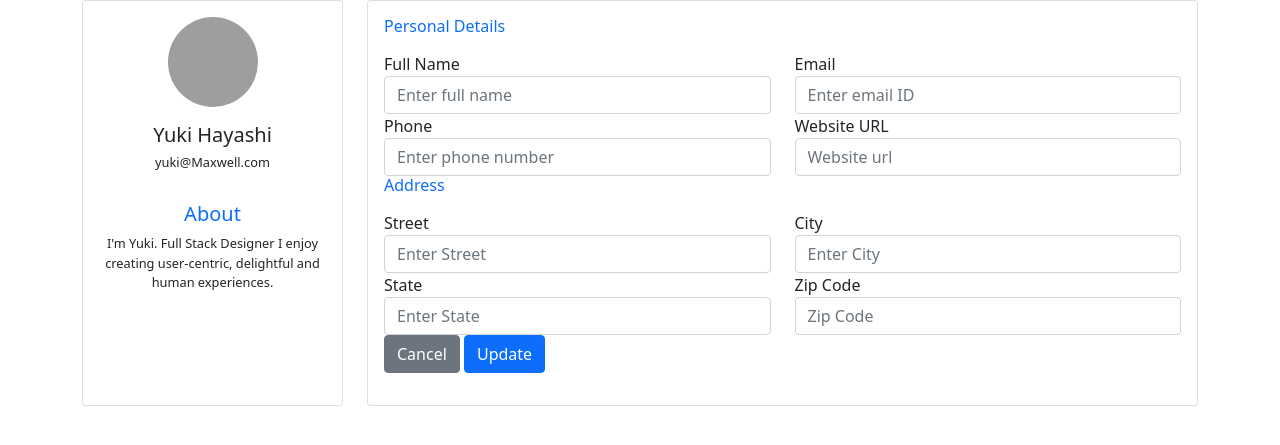
After one commit to Kumati63/Rayzek, a Django app: template templates/PrimeraApp/userSettings.html in a window 1280 px wide. The commit adds this page. Shown: the top 445 px of the page. Run offline with Django 3.2, Linux system fonts and the light colour scheme; the template is opened without the code that fills it, so the values that code supplies are empty; some libraries are stand-ins or nearby versions; grey boxes are pictures that could not be loaded.

Commit message:
agregado un Settings temporal
se ha agregado la pagina de settings, no esta configurada, solo es de muestra por ahora

```diff
--- a/primeraApp/urls.py
+++ b/primeraApp/urls.py
@@ -11,6 +11,7 @@ urlpatterns = [
     path('main/', views.main,name='main'),
     path('mailresultGood/', views.mailresultGood,name='mailresultGood'),
     path('mailresultBad/', views.mailresultBad,name='mailresultBad'),
+    path('userSettings/', views.userSettings,name='userSettings'),
     path('CrudNotificaciones/', views.CrudNotificaciones, name='CrudNotificaciones'),
     path('notificaciones/editar/', views.CrudNotificaciones, name='editar_notificacion'),
     path('notificaciones/eliminar/', views.CrudNotificaciones, name='eliminar_notificacion'),
--- a/primeraApp/views.py
+++ b/primeraApp/views.py
@@ -620,3 +620,9 @@ def mailresultGood(request):
 def mailresultBad(request):
 
     return render(request,'PrimeraApp/mailresultBad.html')
+
+
+@login_required_custom
+def userSettings(request):
+
+    return render(request,'PrimeraApp/userSettings.html')
--- /dev/null
+++ b/static/css/Settings.css
@@ -0,0 +1,58 @@
+body {
+    margin-top: 20px;
+    color: #bcd0f7;
+    background: #1A233A;
+}
+
+.account-settings .user-profile {
+    margin: 0 0 1rem 0;
+    padding-bottom: 1rem;
+    text-align: center;
+}
+
+.account-settings .user-profile .user-avatar {
+    margin: 0 0 1rem 0;
+}
+
+.account-settings .user-profile .user-avatar img {
+    width: 90px;
+    height: 90px;
+    -webkit-border-radius: 100px;
+    -moz-border-radius: 100px;
+    border-radius: 100px;
+}
+
+.account-settings .user-profile h5.user-name {
+    margin: 0 0 0.5rem 0;
+}
+
+.account-settings .user-profile h6.user-email {
+    margin: 0;
+    font-size: 0.8rem;
+    font-weight: 400;
+}
+
+.account-settings .about {
+    margin: 1rem 0 0 0;
+    font-size: 0.8rem;
+    text-align: center;
+}
+
+.card {
+    background: #272E48;
+    -webkit-border-radius: 5px;
+    -moz-border-radius: 5px;
+    border-radius: 5px;
+    border: 0;
+    margin-bottom: 1rem;
+}
+
+.form-control {
+    border: 1px solid #596280;
+    -webkit-border-radius: 2px;
+    -moz-border-radius: 2px;
+    border-radius: 2px;
+    font-size: .825rem;
+    background: #1A233A;
+    color: #bcd0f7;
+}
--- a/templates/PrimeraApp/main.html
+++ b/templates/PrimeraApp/main.html
@@ -108,7 +108,7 @@
               <div class="offcanvas-body">
                 <ul class="navbar-nav justify-content-start flex-grow-1 pe-3">
                   <li class="nav-item">
-                    <a class="nav-link active" aria-current="page" href="#">Settings</a>
+                    <a class="nav-link active" aria-current="page" href="/userSettings/">Settings</a>
                   </li>
                   <li class="nav-item"></li>
                   <a class="nav-link active" aria-current="page" href="{% url 'logout' %}">Log Out</a>
--- /dev/null
+++ b/templates/PrimeraApp/userSettings.html
@@ -0,0 +1,119 @@
+<!DOCTYPE html>
+{% load static %}
+<html lang="es">
+
+<head>
+    <meta charset="UTF-8">
+    <meta name="viewport" content="width=device-width, initial-scale=1.0">
+    <title>LandingPage</title>
+    <link rel="icon" type="image/x-icon" href="{% static 'img/icon/favicon.ico' %}">
+    <!-- css-->
+    <link rel="stylesheet" href="{% static 'css/Settings.css' %}">
+    <link rel="stylesheet" href="{% static 'css/bootstrap.min.css' %}">
+    <!-- Google fonts-->
+    <link href='https://fonts.googleapis.com/css?family=Poppins' rel='stylesheet'>
+    <link href='https://unpkg.com/boxicons@2.1.4/css/boxicons.min.css' rel='stylesheet'>
+</head>
+
+<body>
+    <div class="container">
+        <div class="row gutters">
+            <div class="col-xl-3 col-lg-3 col-md-12 col-sm-12 col-12">
+                <div class="card h-100">
+                    <div class="card-body">
+                        <div class="account-settings">
+                            <div class="user-profile">
+                                <div class="user-avatar">
+                                    <img src="https://bootdey.com/img/Content/avatar/avatar1.png" alt="Maxwell Admin">
+                                </div>
+                                <h5 class="user-name">Yuki Hayashi</h5>
+                                <h6 class="user-email">yuki@Maxwell.com</h6>
+                            </div>
+                            <div class="about">
+                                <h5 class="mb-2 text-primary">About</h5>
+                                <p>I'm Yuki. Full Stack Designer I enjoy creating user-centric, delightful and human
+                                    experiences.</p>
+                            </div>
+                        </div>
+                    </div>
+                </div>
+            </div>
+            <div class="col-xl-9 col-lg-9 col-md-12 col-sm-12 col-12">
+                <div class="card h-100">
+                    <div class="card-body">
+                        <div class="row gutters">
+                            <div class="col-xl-12 col-lg-12 col-md-12 col-sm-12 col-12">
+                                <h6 class="mb-3 text-primary">Personal Details</h6>
+                            </div>
+                            <div class="col-xl-6 col-lg-6 col-md-6 col-sm-6 col-12">
+                                <div class="form-group">
+                                    <label for="fullName">Full Name</label>
+                                    <input type="text" class="form-control" id="fullName" placeholder="Enter full name">
+                                </div>
+                            </div>
+                            <div class="col-xl-6 col-lg-6 col-md-6 col-sm-6 col-12">
+                                <div class="form-group">
+                                    <label for="eMail">Email</label>
+                                    <input type="email" class="form-control" id="eMail" placeholder="Enter email ID">
+                                </div>
+                            </div>
+                            <div class="col-xl-6 col-lg-6 col-md-6 col-sm-6 col-12">
+                                <div class="form-group">
+                                    <label for="phone">Phone</label>
+                                    <input type="text" class="form-control" id="phone" placeholder="Enter phone number">
+                                </div>
+                            </div>
+                            <div class="col-xl-6 col-lg-6 col-md-6 col-sm-6 col-12">
+                                <div class="form-group">
+                                    <label for="website">Website URL</label>
+                                    <input type="url" class="form-control" id="website" placeholder="Website url">
+                                </div>
+                            </div>
+                        </div>
+                        <div class="row gutters">
+                            <div class="col-xl-12 col-lg-12 col-md-12 col-sm-12 col-12">
+                                <h6 class="mb-3 text-primary">Address</h6>
+                            </div>
+                            <div class="col-xl-6 col-lg-6 col-md-6 col-sm-6 col-12">
+                                <div class="form-group">
+                                    <label for="Street">Street</label>
+                                    <input type="name" class="form-control" id="Street" placeholder="Enter Street">
+                                </div>
+                            </div>
+                            <div class="col-xl-6 col-lg-6 col-md-6 col-sm-6 col-12">
+                                <div class="form-group">
+                                    <label for="ciTy">City</label>
+                                    <input type="name" class="form-control" id="ciTy" placeholder="Enter City">
+                                </div>
+                            </div>
+                            <div class="col-xl-6 col-lg-6 col-md-6 col-sm-6 col-12">
+                                <div class="form-group">
+                                    <label for="sTate">State</label>
+                                    <input type="text" class="form-control" id="sTate" placeholder="Enter State">
+                                </div>
+                            </div>
+                            <div class="col-xl-6 col-lg-6 col-md-6 col-sm-6 col-12">
+                                <div class="form-group">
+                                    <label for="zIp">Zip Code</label>
+                                    <input type="text" class="form-control" id="zIp" placeholder="Zip Code">
+                                </div>
+                            </div>
+                        </div>
+                        <div class="row gutters">
+                            <div class="col-xl-12 col-lg-12 col-md-12 col-sm-12 col-12">
+                                <div class="text-right">
+                                    <button type="button" id="submit" name="submit"
+                                        class="btn btn-secondary">Cancel</button>
+                                    <button type="button" id="submit" name="submit"
+                                        class="btn btn-primary">Update</button>
+                                </div>
+                            </div>
+                        </div>
+                    </div>
+                </div>
+            </div>
+        </div>
+    </div>
+</body>
+
+</html>
```
Also changed, not shown: templates/PrimeraApp/LandingPage.html (+6 -6 lines).
